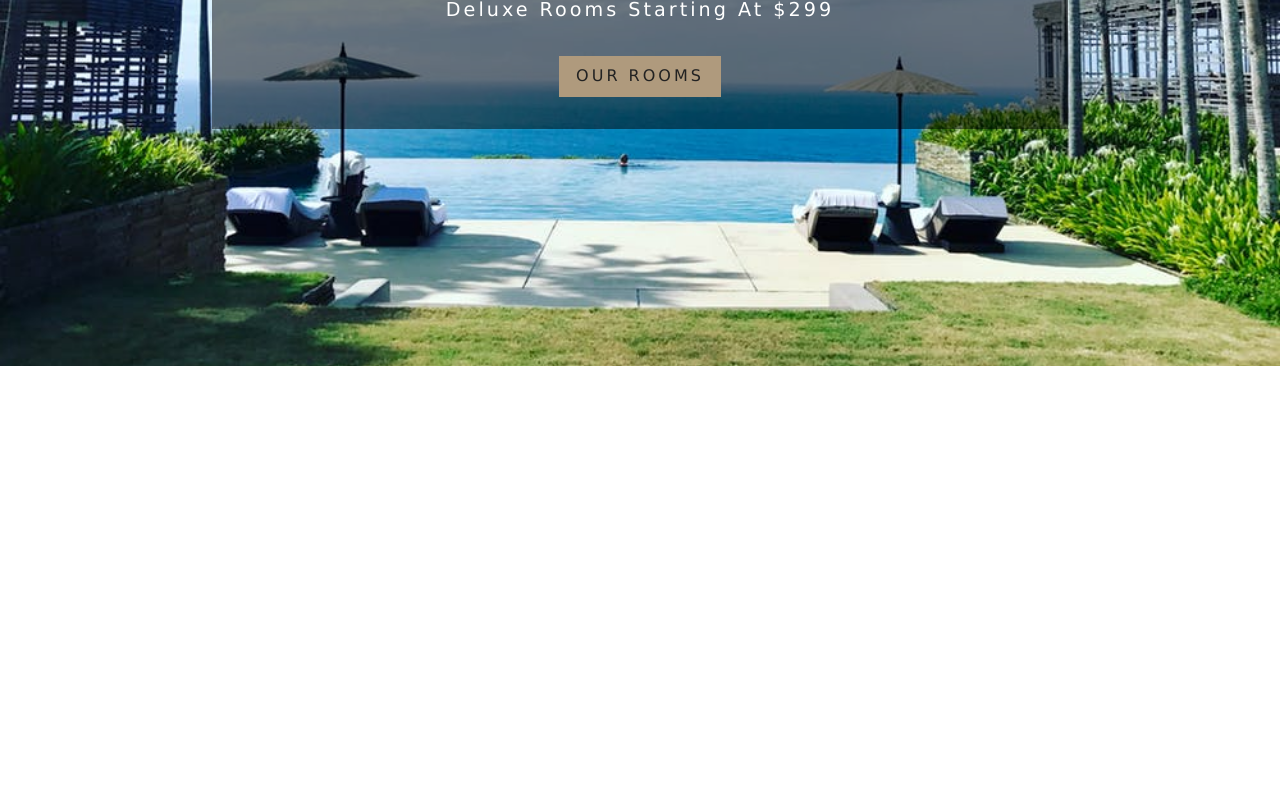
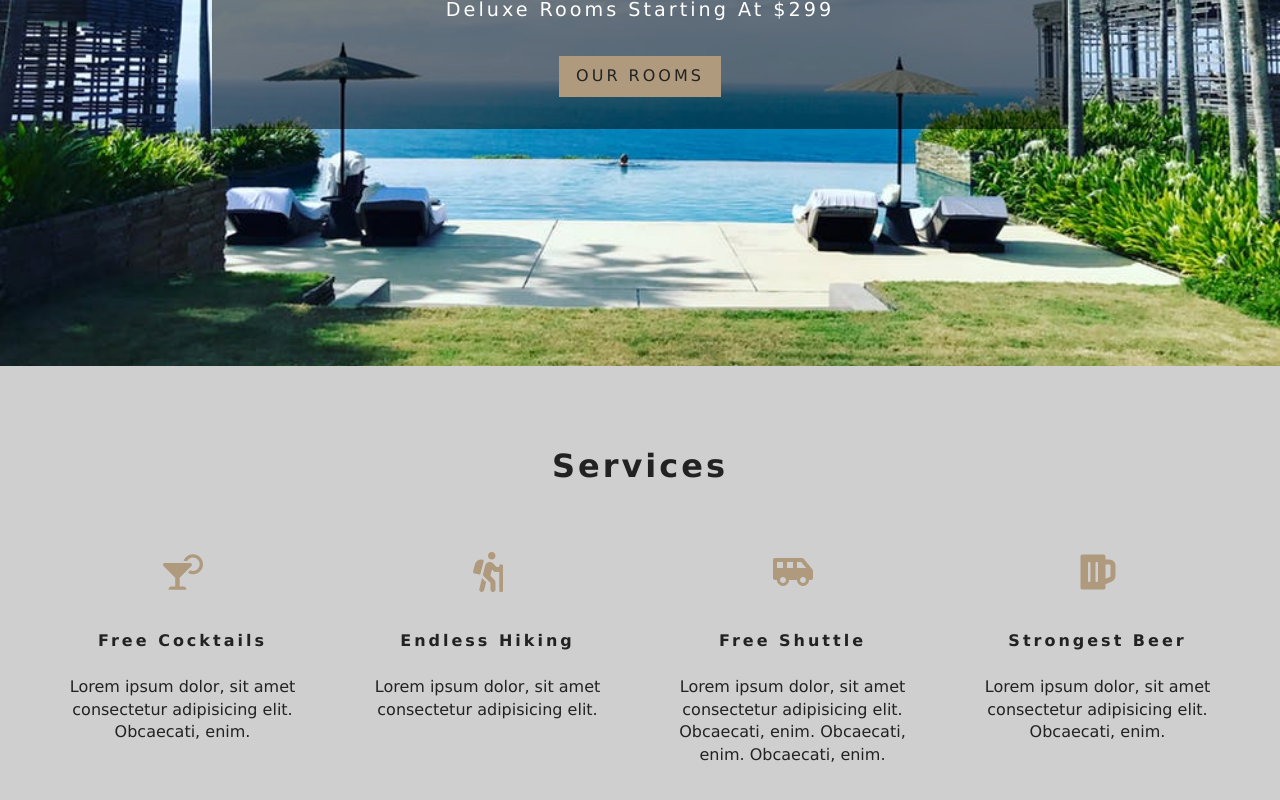
Before and after one commit to OstapHetman/learn-react, a React (Create React App) app in the folder resort/: page / in a window 1280 px wide. Shown: the part 434-1234 px from the top of the page. Before the commit the page ends 800 px from the top, so only its background shows below. Built offline with nearby package versions, Linux system fonts and the light colour scheme.

Commit message:
implemented services component

```diff
--- a/resort/src/App.css
+++ b/resort/src/App.css
@@ -252,6 +252,7 @@
 }
 .services h6 {
   letter-spacing: var(--mainSpacing);
+  text-transform:  capitalize;
 }
 .services p {
   width: 80%;
--- /dev/null
+++ b/resort/src/components/Services.js
@@ -0,0 +1,46 @@
+import React, { Component } from 'react'
+import { FaCocktail, FaHiking, FaShuttleVan, FaBeer } from 'react-icons/fa'
+import Title from './Title'
+
+export default class Services extends Component {
+    state= {
+        services: [
+            {
+                icon: <FaCocktail/>,
+                title: "Free cocktails",
+                info: "Lorem ipsum dolor, sit amet consectetur adipisicing elit. Obcaecati, enim."
+            },
+            {
+                icon: <FaHiking/>,
+                title: "Endless Hiking",
+                info: "Lorem ipsum dolor, sit amet consectetur adipisicing elit."
+            },
+            {
+                icon: <FaShuttleVan/>,
+                title: "Free shuttle",
+                info: "Lorem ipsum dolor, sit amet consectetur adipisicing elit. Obcaecati, enim. Obcaecati, enim. Obcaecati, enim."
+            },
+            {
+                icon: <FaBeer/>,
+                title: "Strongest Beer",
+                info: "Lorem ipsum dolor, sit amet consectetur adipisicing elit. Obcaecati, enim."
+            }
+        ]
+    }
+    render() {
+        return (
+            <section className="services">
+                <Title title="services"/>
+                <div className="services-center">
+                    {this.state.services.map((item,index) => {
+                        return <article key={index} className="service">
+                            <span>{item.icon}</span>
+                            <h6>{item.title}</h6>
+                            <p>{item.info}</p>
+                        </article>
+                    })}
+                </div>
+            </section>
+        )
+    }
+}
--- /dev/null
+++ b/resort/src/components/Title.js
@@ -0,0 +1,9 @@
+import React from 'react'
+
+export default function Title({ title }) {
+    return (
+        <div className="section-title">
+            <h4>{title}</h4>
+        </div>
+    )
+}
--- a/resort/src/pages/Home.js
+++ b/resort/src/pages/Home.js
@@ -1,12 +1,18 @@
-import React from 'react'
+import React, {Fragment} from 'react'
 import Hero from '../components/Hero';
 import Banner from '../components/Banner';
 import { Link } from 'react-router-dom';
+import Services from '../components/Services'
 
 export default function Home() {
-    return <Hero>
-        <Banner title="luxurious rooms" subtitle="deluxe rooms starting at $299">
-            <Link to="/rooms" className="btn btn-primary">our rooms</Link>
-        </Banner>
-    </Hero>
+    return (
+    <Fragment>
+        <Hero>
+            <Banner title="luxurious rooms" subtitle="deluxe rooms starting at $299">
+                <Link to="/rooms" className="btn btn-primary">our rooms</Link>
+            </Banner>
+        </Hero>
+        <Services />
+    </Fragment>
+    )
 }
```
